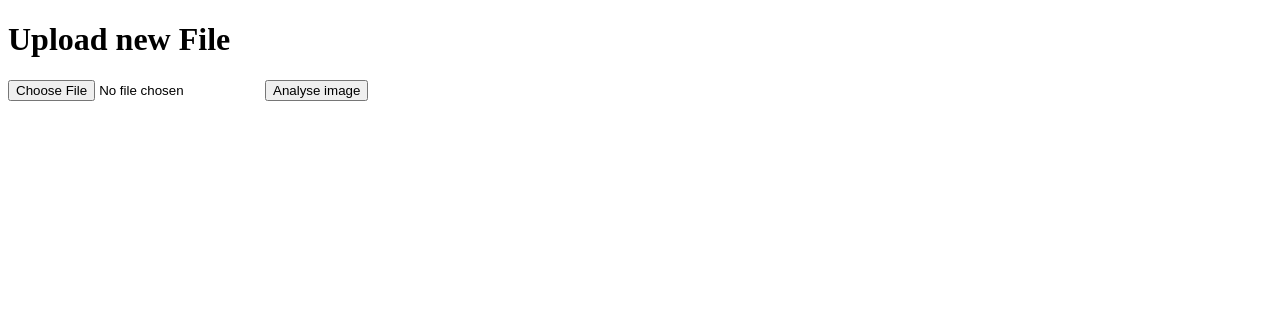
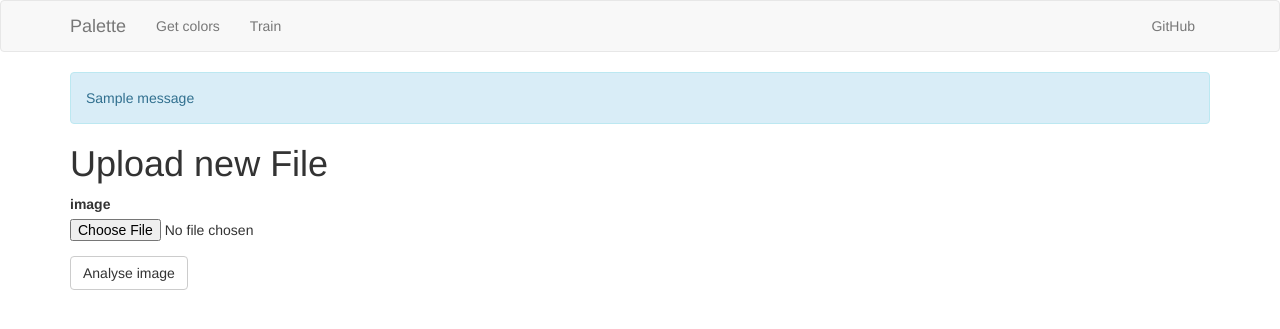
Before and after one commit to angristan/palette, a Flask app: page / in a window 1280 px wide. Shown: the top 329 px of the page. Run offline with Flask 2, Linux system fonts and the light colour scheme; one stand-in notice (Sample message) is shown; some libraries are stand-ins or nearby versions.

Commit message:
Add bootsrap

```diff
--- a/app/__init__.py
+++ b/app/__init__.py
@@ -1,9 +1,12 @@
 from flask_uploads import UploadSet, IMAGES, configure_uploads
 from flask import Flask
 from config import Config
+from flask_bootstrap import Bootstrap
 
 app = Flask(__name__)
 app.config.from_object(Config)
+
+bootstrap = Bootstrap(app)
 
 images = UploadSet('images', IMAGES)
 configure_uploads(app, images)
--- /dev/null
+++ b/app/templates/base.html
@@ -0,0 +1,46 @@
+{% extends 'bootstrap/base.html' %}
+
+{% block title %}
+    Palette
+{% endblock %}
+
+{% block navbar %}
+    <nav class="navbar navbar-default">
+        <div class="container">
+            <div class="navbar-header">
+                <button type="button" class="navbar-toggle collapsed" data-toggle="collapse" data-target="#bs-example-navbar-collapse-1" aria-expanded="false">
+                    <span class="sr-only">Toggle navigation</span>
+                    <span class="icon-bar"></span>
+                    <span class="icon-bar"></span>
+                    <span class="icon-bar"></span>
+                </button>
+                <a class="navbar-brand" href="{{ url_for('index') }}">Palette</a>
+            </div>
+            <div class="collapse navbar-collapse" id="bs-example-navbar-collapse-1">
+                <ul class="nav navbar-nav">
+                    <li><a href="{{ url_for('index') }}">Get colors</a></li>
+                    <li><a href="">Train</a></li>
+                </ul>
+                <ul class="nav navbar-nav navbar-right">
+
+                    <li><a href="https://github.com/angristan/palette">GitHub</a></li>
+                </ul>
+            </div>
+        </div>
+    </nav>
+{% endblock %}
+
+{% block content %}
+    <div class="container">
+        {% with messages = get_flashed_messages() %}
+        {% if messages %}
+            {% for message in messages %}
+            <div class="alert alert-info" role="alert">{{ message }}</div>
+            {% endfor %}
+        {% endif %}
+        {% endwith %}
+
+        {# application content needs to be provided in the app_content block #}
+        {% block app_content %}{% endblock %}
+    </div>
+{% endblock %}
--- a/app/templates/index.html
+++ b/app/templates/index.html
@@ -1,24 +1,14 @@
+{% extends "base.html" %}
+{% import 'bootstrap/wtf.html' as wtf %}
 
-<!DOCTYPE html>
-<html lang="en">
-<head>
-    <meta charset="UTF-8">
-    <meta name="viewport" content="width=device-width, initial-scale=1.0">
-    <meta http-equiv="X-UA-Compatible" content="ie=edge">
-    <title>Palette - Upload new File</title>
-</head>
-<body>
+{% block app_content %}
     <h1>Upload new File</h1>
-    <form method=post action="/upload" enctype=multipart/form-data>
-        {{ form.hidden_tag() }}
 
-        {{ form.upload }}
-        {% for error in form.upload.errors %}
-        <span style="color: red;">[{{ error }}]</span>
-        {% endfor %}
-
-        {{ form.submit() }}
-    </form>
+    <div class="row">
+        <div class="col-md-4">
+            {{ wtf.quick_form(form, action='/upload', method='POST') }}
+        </div>
+    </div>
 
 
     {% if tints is not none %}
@@ -39,6 +29,4 @@
 
         </script>
     {% endif %}
-
-</body>
-</html>
+{% endblock %}
--- a/requirements.txt
+++ b/requirements.txt
@@ -8,3 +8,4 @@ WTForms==2.2.1
 Flask-Uploads==0.2.1
 numpy==1.17.3
 Pillow==6.2.1
+Flask-Bootstrap==3.3.7.1
```
